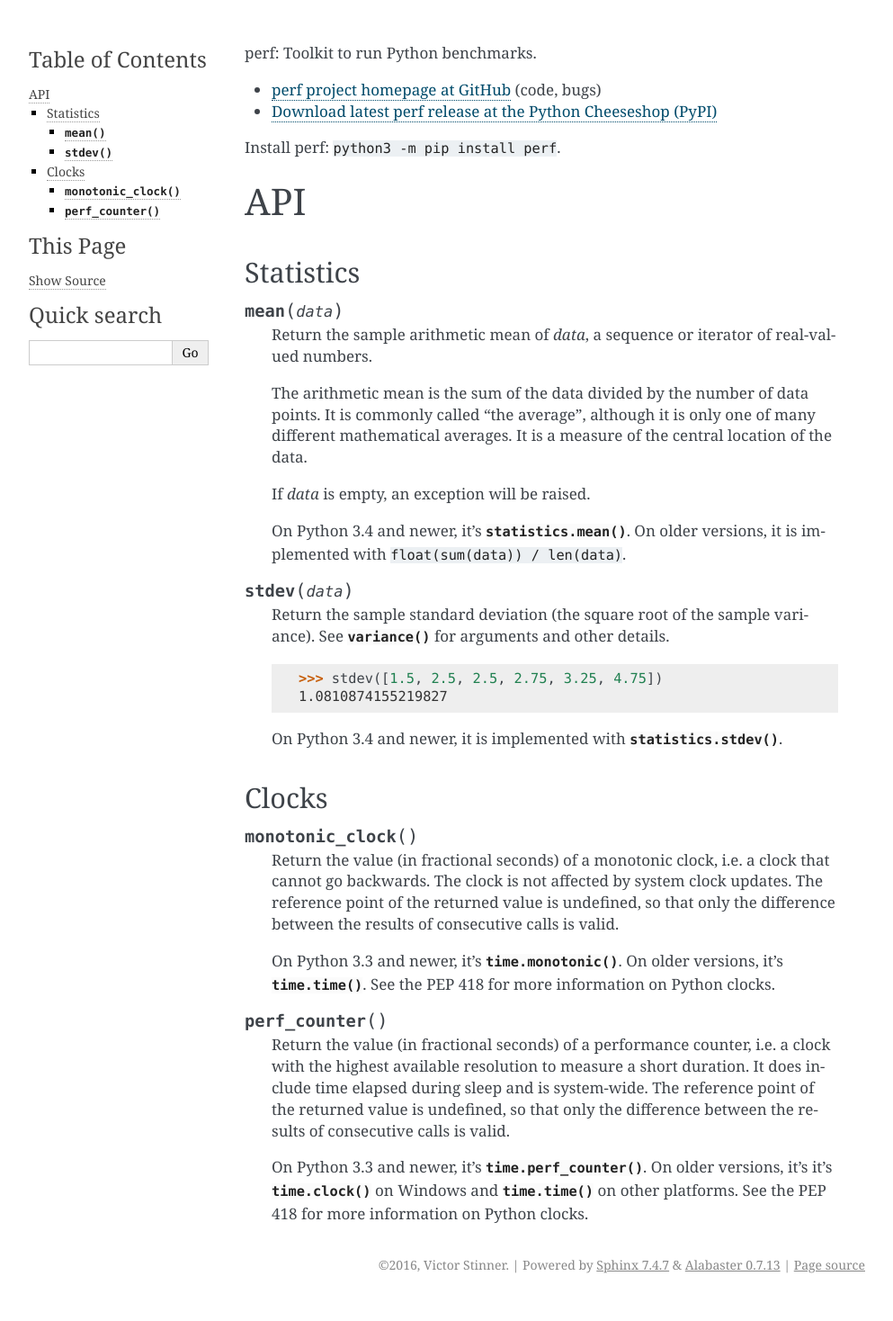
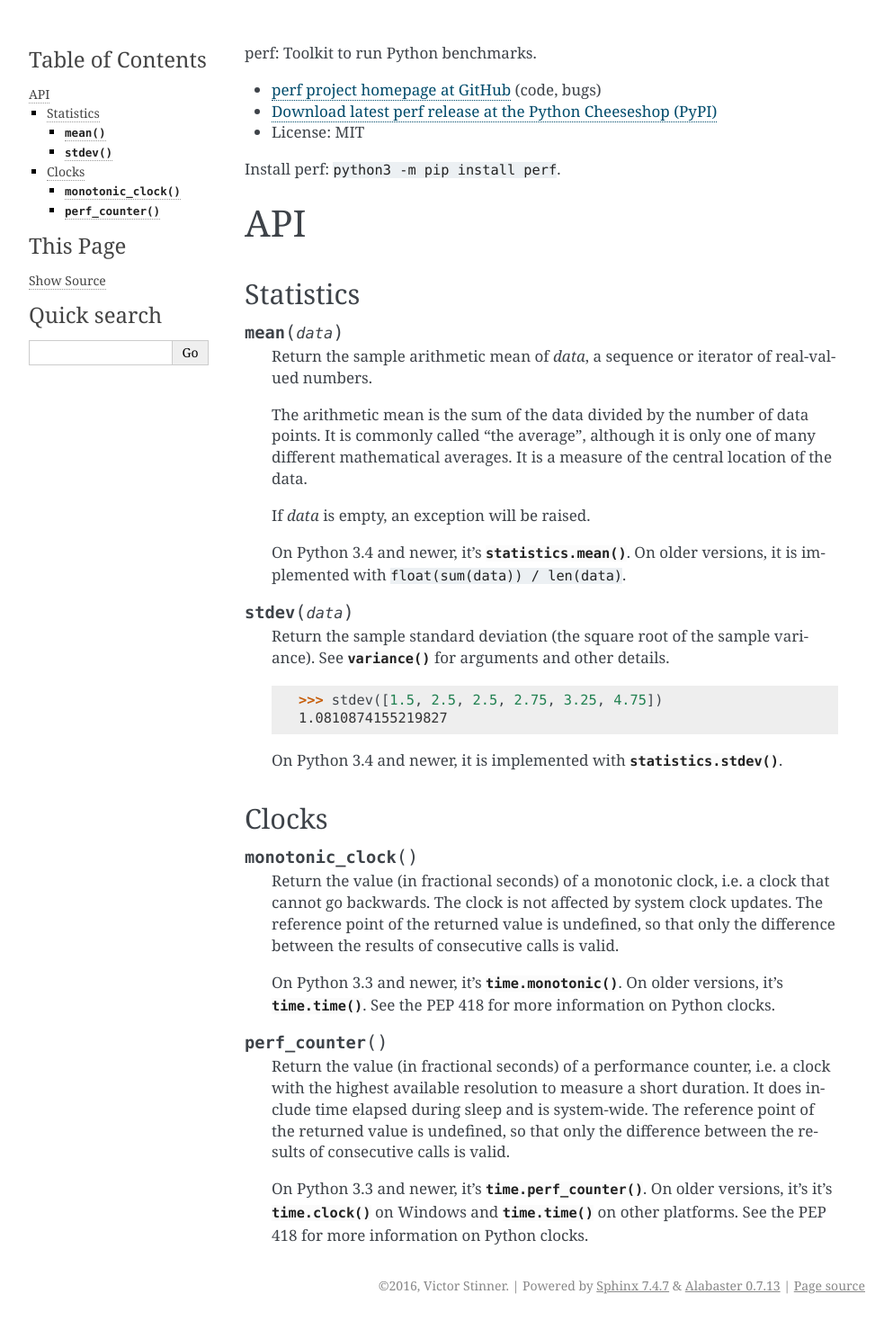
Before and after one commit to psf/pyperf, a Sphinx documentation site: the page built from doc/index.rst, in a window 1280 px wide. Shown: the whole page at 90% size, without its empty margins (148-1141 px from the left). Built offline with Sphinx 7.4.7, drawn with Linux system fonts in a browser that asks for light colours; before the commit the page ends 1445 px from its top, so only the background shows below that.

Commit message:
add MIT license

```diff
--- a/README.rst
+++ b/README.rst
@@ -4,5 +4,6 @@
   <https://github.com/haypo/perf>`_ (code, bugs)
 * `Download latest perf release at the Python Cheeseshop (PyPI)
   <https://pypi.python.org/pypi/perf>`_
+* License: MIT
 
 Install perf: ``python3 -m pip install perf``.
--- a/doc/index.rst
+++ b/doc/index.rst
@@ -4,6 +4,7 @@
   <https://github.com/haypo/perf>`_ (code, bugs)
 * `Download latest perf release at the Python Cheeseshop (PyPI)
   <https://pypi.python.org/pypi/perf>`_
+* License: MIT
 
 Install perf: ``python3 -m pip install perf``.
 
```
Also changed, not shown: 1 other file.
